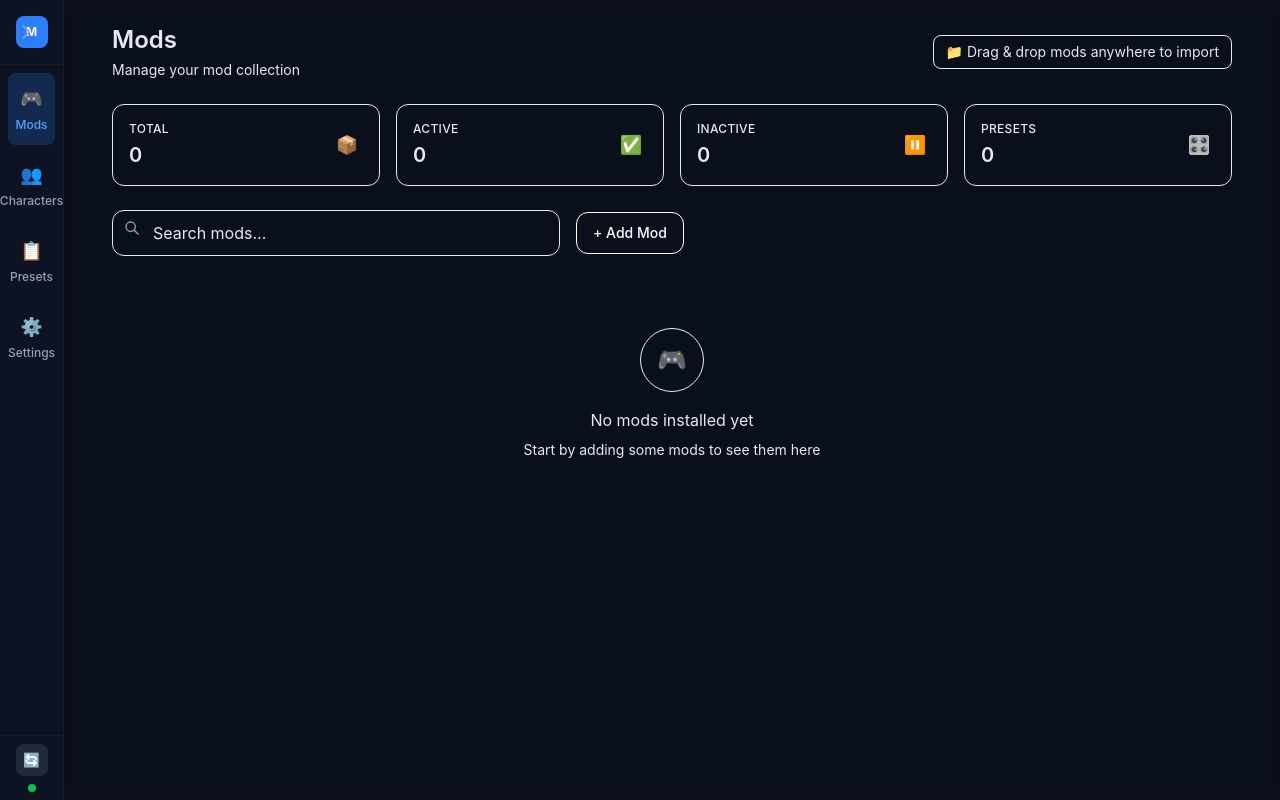
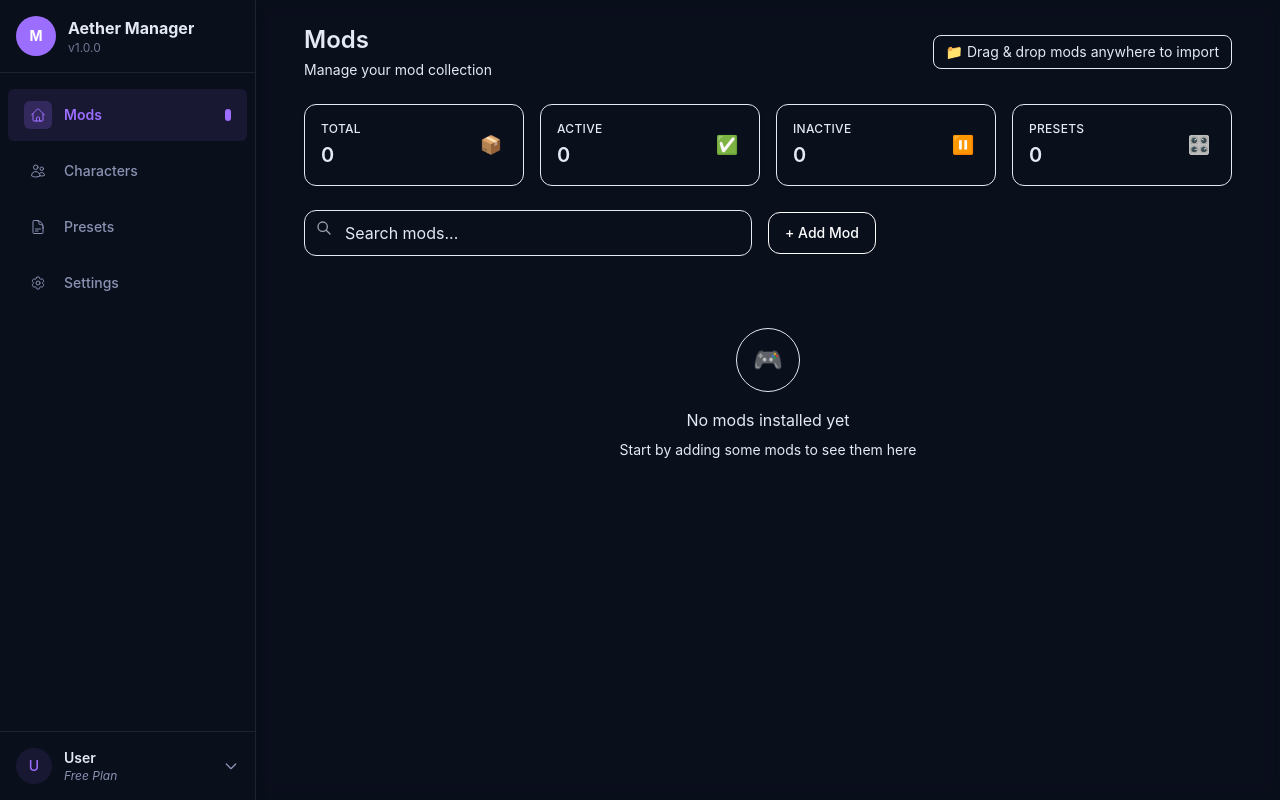
Before and after one commit to RynxPro/aether-manager, a React (Vite) app: page / in a window 1280 px wide. Built offline with nearby package versions, Linux system fonts and the light colour scheme.

Commit message:
improved the sidebar

```diff
--- a/src/components/Sidebar.tsx
+++ b/src/components/Sidebar.tsx
@@ -1,4 +1,11 @@
-import React, { useState } from "react";
+import React, { useState, useEffect } from "react";
+import {
+  HomeIcon,
+  UsersIcon,
+  DocumentTextIcon,
+  Cog6ToothIcon,
+  XMarkIcon,
+} from "@heroicons/react/24/outline";
 
 interface SidebarProps {
   currentPage: string;
@@ -6,152 +13,164 @@ interface SidebarProps {
 }
 
 const Sidebar: React.FC<SidebarProps> = ({ currentPage, onPageChange }) => {
-  const [expanded, setExpanded] = useState(false);
+  const [isMobile, setIsMobile] = useState(false);
+
+  useEffect(() => {
+    const checkIfMobile = () => {
+      setIsMobile(window.innerWidth < 768);
+    };
+
+    checkIfMobile();
+    window.addEventListener("resize", checkIfMobile);
+    return () => window.removeEventListener("resize", checkIfMobile);
+  }, []);
 
   const navigationItems = [
     {
       id: "dashboard",
       label: "Mods",
-      icon: "🎮",
+      icon: <HomeIcon className="w-5 h-5" />,
+      path: "/",
     },
     {
       id: "characters",
       label: "Characters",
-      icon: "👥",
+      icon: <UsersIcon className="w-5 h-5" />,
+      path: "/characters",
     },
     {
       id: "presets",
       label: "Presets",
-      icon: "📋",
+      icon: <DocumentTextIcon className="w-5 h-5" />,
+      path: "/presets",
     },
     {
       id: "settings",
       label: "Settings",
-      icon: "⚙️",
+      icon: <Cog6ToothIcon className="w-5 h-5" />,
+      path: "/settings",
     },
   ];
 
+  const handleNavigation = (item: (typeof navigationItems)[0]) => {
+    onPageChange(item.id);
+  };
+
   return (
-    <div
-      className={`${
-        expanded ? "w-64" : "w-16"
-      } h-screen bg-gray-900/50 backdrop-blur-sm border-r border-gray-800/50 flex flex-col transition-all duration-300`}
-    >
-      {/* Header */}
+    <>
       <div
-        className={`border-b border-gray-800/50 ${expanded ? "p-4" : "p-4"}`}
+        className={`fixed md:relative h-screen bg-[var(--moon-surface-elevated)] border-r border-[var(--moon-border)] flex flex-col transition-all duration-300 ease-in-out z-50 w-64 shadow-lg left-0`}
       >
+        {/* Header */}
         <div
-          className={`flex items-center ${
-            expanded ? "justify-between" : "justify-center"
-          }`}
+          className={`border-b border-[var(--moon-border)] p-4 transition-all duration-300`}
         >
-          <div className="flex items-center space-x-3">
-            <div className="w-8 h-8 bg-blue-500 rounded-lg flex items-center justify-center">
-              <span className="text-white font-bold text-xs">M</span>
+          <div className={`flex items-center justify-between`}>
+            <div className="flex items-center space-x-3 overflow-hidden">
+              <div className="w-10 h-10 bg-[var(--moon-accent)] rounded-full flex items-center justify-center flex-shrink-0">
+                <span className="text-white font-bold text-sm">M</span>
+              </div>
+              <div className="overflow-hidden">
+                <h1 className="text-[var(--moon-text)] font-bold text-base whitespace-nowrap">
+                  Aether Manager
+                </h1>
+                <p className="text-[var(--moon-muted)]/80 text-xs whitespace-nowrap">
+                  v1.0.0
+                </p>
+              </div>
             </div>
-            {expanded && (
-              <div>
-                <h1 className="text-white font-semibold text-sm">MoonLight</h1>
-                <p className="text-gray-400 text-xs">Manager</p>
-              </div>
+
+            {/* Close Button (Mobile) */}
+            {isMobile && (
+              <button
+                className="md:hidden p-1.5 rounded-full text-[var(--moon-muted)] hover:text-[var(--moon-text)] hover:bg-[var(--moon-surface-hover)] transition-colors duration-200"
+                aria-label="Close sidebar"
+              >
+                <XMarkIcon className="w-5 h-5" />
+              </button>
             )}
           </div>
+        </div>
 
-          {/* Toggle */}
-          <button
-            onClick={() => setExpanded((v) => !v)}
-            className={`text-gray-400 hover:text-white transition-colors ${
-              expanded ? "" : "absolute left-4"
-            }`}
-            aria-label={expanded ? "Collapse sidebar" : "Expand sidebar"}
-            title={expanded ? "Collapse" : "Expand"}
-          >
-            {expanded ? (
+        {/* Navigation */}
+        <nav className="flex-1 overflow-y-auto overflow-x-hidden py-4 px-2">
+          <ul className="space-y-1">
+            {navigationItems.map((item) => (
+              <li key={item.id} className="relative">
+                <button
+                  onClick={() => handleNavigation(item)}
+                  className={`w-full flex items-center px-4 py-3 gap-3 rounded-md text-sm font-medium transition-all duration-200 group/nav-item ${
+                    currentPage === item.id
+                      ? "bg-[var(--moon-accent)]/10 text-[var(--moon-accent)] font-semibold"
+                      : "text-[var(--moon-muted)] hover:bg-[var(--moon-surface)]/60 hover:text-[var(--moon-text)]"
+                  }`}
+                  title={item.label}
+                >
+                  <div
+                    className={`p-1.5 rounded-md ${
+                      currentPage === item.id
+                        ? "bg-[var(--moon-accent)]/20"
+                        : "bg-[var(--moon-surface-elevated)]"
+                    } group-hover/nav-item:bg-[var(--moon-accent)]/20 transition-colors`}
+                  >
+                    {React.cloneElement(item.icon, {
+                      className: `w-4 h-4 ${
+                        currentPage === item.id
+                          ? "text-[var(--moon-accent)]"
+                          : "text-[var(--moon-muted)]"
+                      } group-hover/nav-item:text-[var(--moon-accent)]`,
+                    })}
+                  </div>
+                  <span className="transition-opacity duration-200">
+                    {item.label}
+                  </span>
+                  {currentPage === item.id && (
+                    <div className="absolute right-4 h-3 w-1.5 rounded-md bg-[var(--moon-accent)]"></div>
+                  )}
+                </button>
+              </li>
+            ))}
+          </ul>
+        </nav>
+
+        {/* Footer */}
+        <div className={`border-t border-[var(--moon-border)] p-4 mt-auto`}>
+          <div className={`flex items-center justify-between`}>
+            <div className="flex items-center overflow-hidden">
+              <div className="w-9 h-9 rounded-full bg-[var(--moon-accent)]/10 flex items-center justify-center flex-shrink-0">
+                <span className="text-[var(--moon-accent)] text-sm font-medium">
+                  U
+                </span>
+              </div>
+              <div className="ml-3 overflow-hidden">
+                <p className="text-sm font-semibold text-[var(--moon-text)] whitespace-nowrap">
+                  User
+                </p>
+                <p className="text-xs italic text-[var(--moon-muted)] whitespace-nowrap">
+                  Free Plan
+                </p>
+              </div>
+            </div>
+            <button className="text-[var(--moon-muted)] hover:text-[var(--moon-text)] transition-colors">
               <svg
-                className="w-5 h-5"
+                xmlns="http://www.w3.org/2000/svg"
+                className="h-4 w-4"
                 fill="none"
+                viewBox="0 0 24 24"
                 stroke="currentColor"
-                viewBox="0 0 24 24"
               >
                 <path
                   strokeLinecap="round"
                   strokeLinejoin="round"
                   strokeWidth={2}
-                  d="M15 19l-7-7 7-7"
+                  d="M19 9l-7 7-7-7"
                 />
               </svg>
-            ) : (
-              <svg
-                className="w-5 h-5"
-                fill="none"
-                stroke="currentColor"
-                viewBox="0 0 24 24"
-              >
-                <path
-                  strokeLinecap="round"
-                  strokeLinejoin="round"
-                  strokeWidth={2}
-                  d="M9 5l7 7-7 7"
-                />
-              </svg>
-            )}
-          </button>
-        </div>
-      </div>
-
-      {/* Navigation */}
-      <nav className={`${expanded ? "p-4" : "p-2"} flex-1 space-y-1`}>
-        {navigationItems.map((item) => (
-          <button
-            key={item.id}
-            onClick={() => onPageChange(item.id)}
-            className={`w-full rounded-lg transition-all duration-200 group flex ${
-              expanded
-                ? "items-center px-3 py-2"
-                : "flex-col items-center justify-center p-3"
-            } ${
-              currentPage === item.id
-                ? "bg-blue-500/20 text-blue-400"
-                : "text-gray-400 hover:bg-gray-800/50 hover:text-white"
-            }`}
-            title={item.label}
-          >
-            <span className={`${expanded ? "text-lg mr-3" : "text-lg mb-1"}`}>
-              {item.icon}
-            </span>
-            <span
-              className={`${
-                expanded ? "text-sm font-medium" : "text-xs font-medium"
-              }`}
-            >
-              {item.label}
-            </span>
-          </button>
-        ))}
-      </nav>
-
-      {/* Footer */}
-      <div
-        className={`${expanded ? "p-4" : "p-2"} border-t border-gray-800/50`}
-      >
-        <div
-          className={`flex ${
-            expanded
-              ? "items-center justify-between"
-              : "flex-col items-center space-y-2"
-          }`}
-        >
-          <button className="w-8 h-8 bg-gray-800 rounded-lg flex items-center justify-center text-gray-400 hover:text-white transition-colors">
-            <span className="text-sm">🔄</span>
-          </button>
-          <div className="flex items-center space-x-2 text-xs text-gray-400">
-            <div className="w-2 h-2 bg-green-500 rounded-full"></div>
-            {expanded && <span>Connected</span>}
+            </button>
           </div>
         </div>
       </div>
-    </div>
+    </>
   );
 };
 
```
